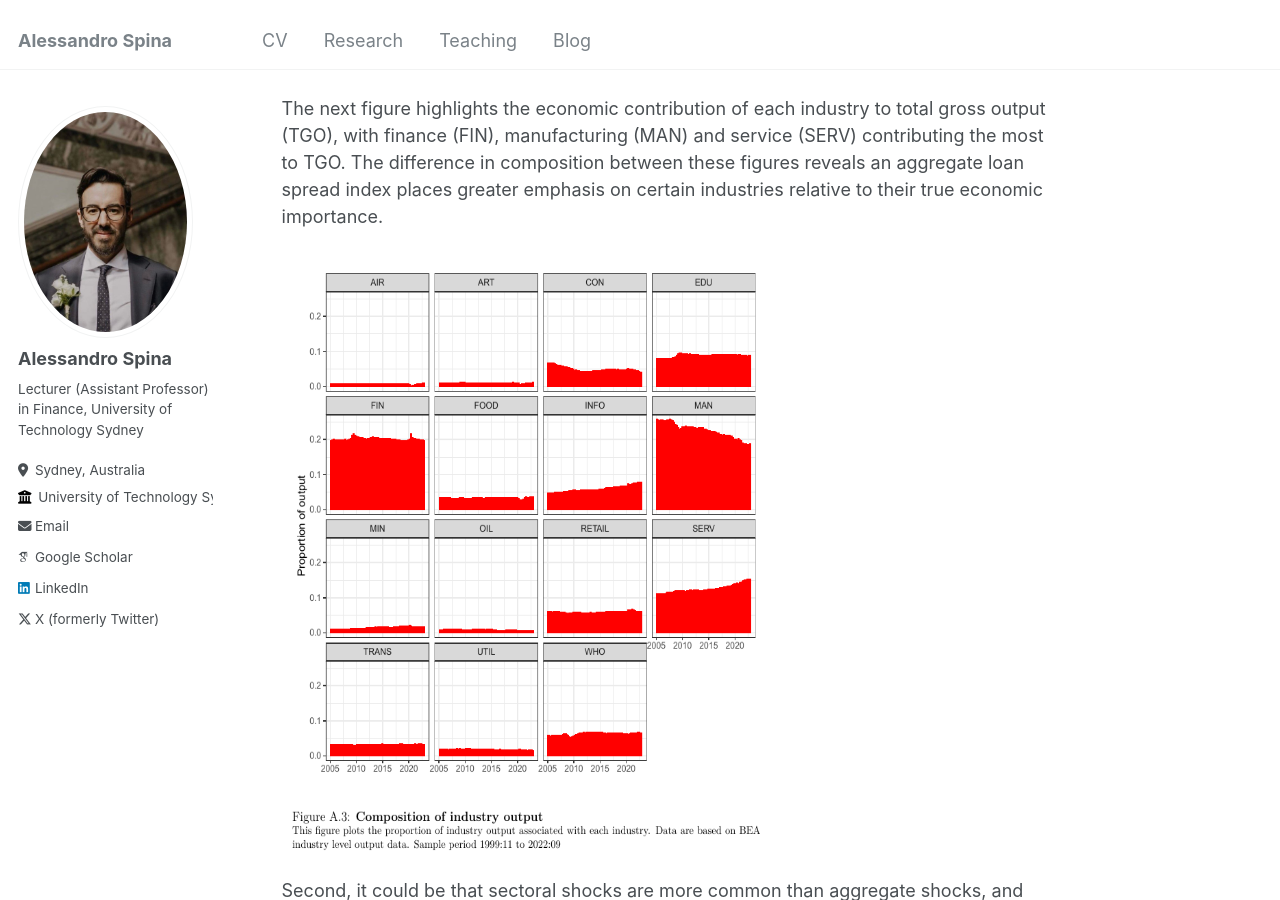
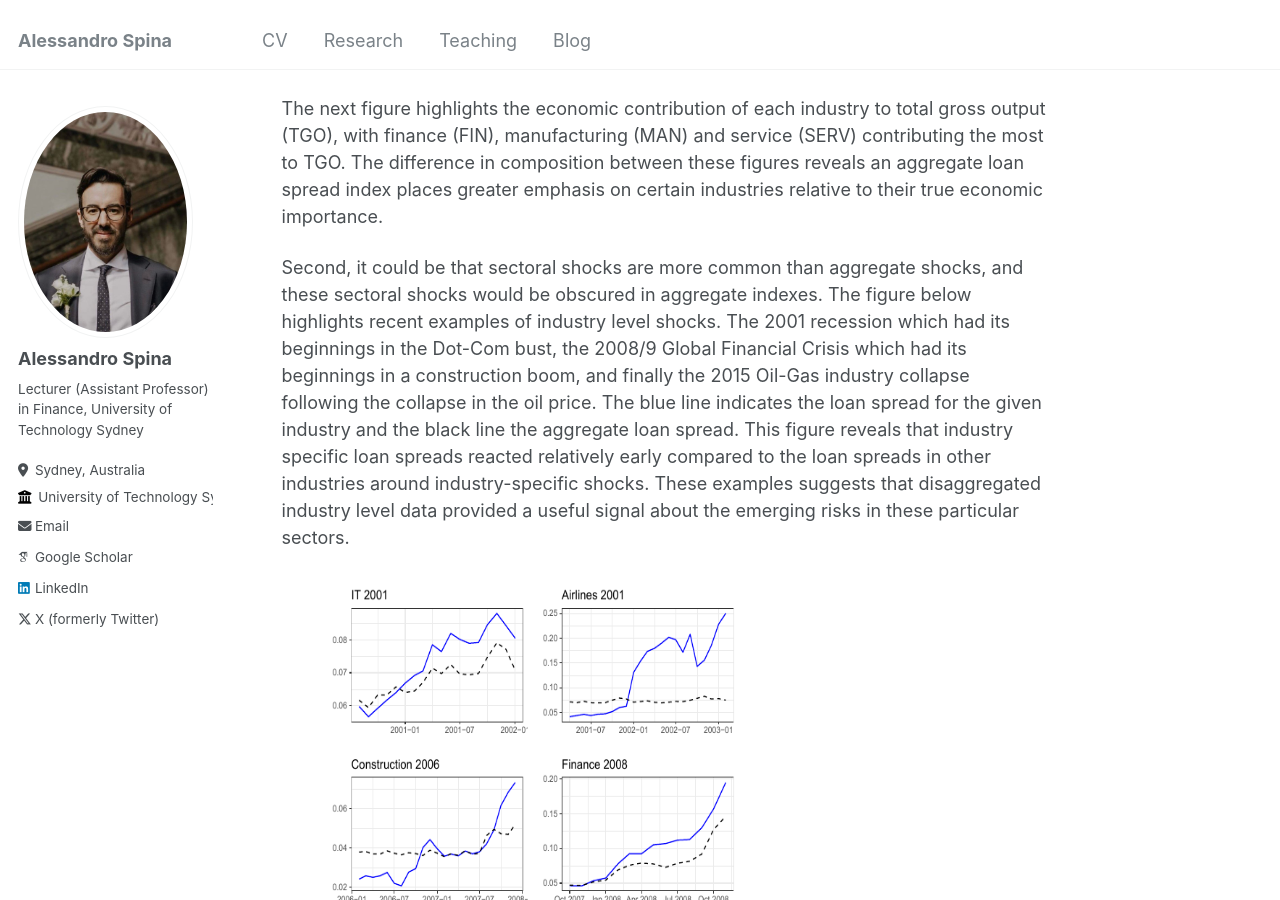
Before and after one commit to aspi6246/aspi6246.github.io, a Jekyll site: the page built from _posts/2024-11-05-blog-post-5.md, in a window 1280 px wide and 900 px high, scrolled down 1341 px. Built offline with Jekyll 4.4.1, drawn with Linux system fonts in a browser that asks for light colours; some web fonts are replaced.

Commit message:
Update 2024-11-05-blog-post-5.md

```diff
--- a/_posts/2024-11-05-blog-post-5.md
+++ b/_posts/2024-11-05-blog-post-5.md
@@ -18,8 +18,6 @@ First, it could be that certain industries are over (or under)-represented in ag
 ![Alt text](/assets/images/fig1.png){: style="width:500px;height:600px;"}
 
 The next figure highlights the economic contribution of each industry to total gross output (TGO), with finance (FIN), manufacturing (MAN) and service (SERV) contributing the most to TGO. The difference in composition between these figures reveals an aggregate loan spread index places greater emphasis on certain industries relative to their true economic importance.
-
-![Alt text](/assets/images/fig2.png){: style="width:500px;height:600px;"}
 
 
 Second, it could be that sectoral shocks are more common than aggregate shocks, and these sectoral shocks would be obscured in aggregate indexes. The figure below highlights recent examples of industry level shocks. The 2001 recession which had its beginnings in the Dot-Com bust, the 2008/9 Global Financial Crisis which had its beginnings in a construction boom, and finally the 2015 Oil-Gas industry collapse following the collapse in the oil price. The blue line indicates the loan spread for the given industry and the black line the aggregate loan spread. This figure reveals that industry specific loan spreads reacted relatively early compared to the loan spreads in other industries around industry-specific shocks. These examples suggests that disaggregated industry level data provided a useful signal about the emerging risks in these particular sectors.
@@ -46,10 +44,10 @@ where the dependent variable, $$y$$, is either the 1 quarter-ahead growth rate i
 
 The table below summarises the baseline result. In column 1 I include only the industry loan spread and find an increase in industry specific loan spreads is associated with a decrease in the growth rate of industry specific output in the next quarter, i.e. a 100bps increase in the industry loan spread is associated with a 8 bps decrease in TGO next quarter. This is statistically and economically significant compared to the unconditional average of 47 bps in TGO growth over the next quarter. To test whether there is additional information in the industry level loan spreads, column 2 includes the aggregate loan spread. The coefficient on the industry spread remains negative and significant. Finally, column 3 includes industry and time fixed effects to absorb any common time trends. Column 4-6 repeat the same set of regressions but use industry VA as the dependent variable. Together, the table suggests industry specific loan spreads contain useful information for predicting industry level economic activity. The results are agnostic as to which component of credit spreads is reacting early. Credit spreads could change because investors are forecasting a deterioration in borrower health, or it might be that risk premia increase. However, given that not all industry spreads are changing simultaneously, this is more consistent with changes in borrower health, than changes in broad investor risk aversion.
 
-![Alt text](/assets/images/tab1.png){: style="width:500px;height:600px;"}
+![Alt text](/assets/images/tab1.png){: style="width:800px;height:600px;"}
 
 One may argue that equity markets, being larger and more liquid, should also contain useful information about predicting industry economic activity. Therefore in the table below, I test the ability of industry equity returns to predict industry economic activity. I repeat the specification used in the previous table, except replacing loan spreads with equity returns. Column 1/2 (4/5) suggest that an increase in equity returns predicts an increase in TGO (VA) in the next quarter. However, note that in column 2 and 5, once controlling for aggregate equity returns (i.e. returns on the SP500), the power of industry equity returns is substantially reduced. Furthermore, with the addition of fixed effects in column 3 and 6, the statistical significance disappears. This suggests that industry specific equity returns do not contain much additional information for forecasting industry level activity beyond the market return.
 
-![Alt text](/assets/images/tab2.png){: style="width:500px;height:600px;"}
+![Alt text](/assets/images/tab2.png){: style="width:800px;height:600px;"}
 
 What is the benefit of using industry level loan spreads and who would find these results useful? First, policy makers would benefit from tracking industry level spreads to obtain a better understanding of the state of the economy. Furthermore, industry spreads may provide insights into the transmission mechanisms of monetary policy by tracking conditions in interest rate sensitive sectors. Second, bank loan officers would be a user of industry information given their role in allocating credit. For example, Blickle et. al (2023) show that loan portfolios of banks do show a tendency to specialise in certain industries. Industry credit spreads would provide loan officers with an additional barometer of conditions in each industry.
```
